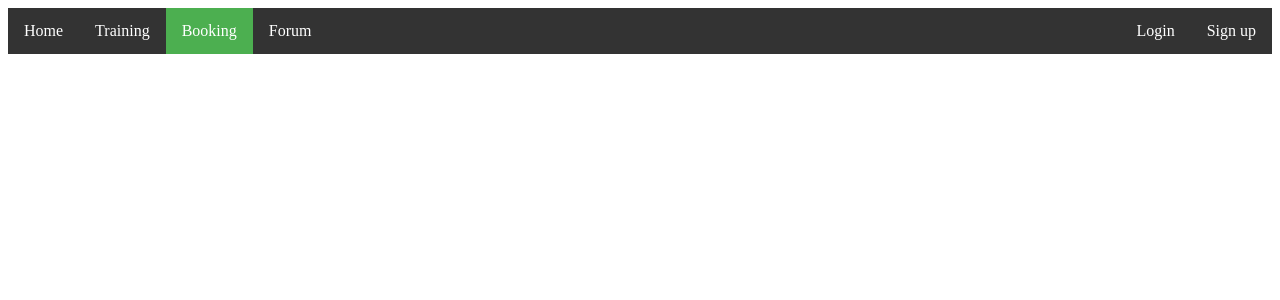
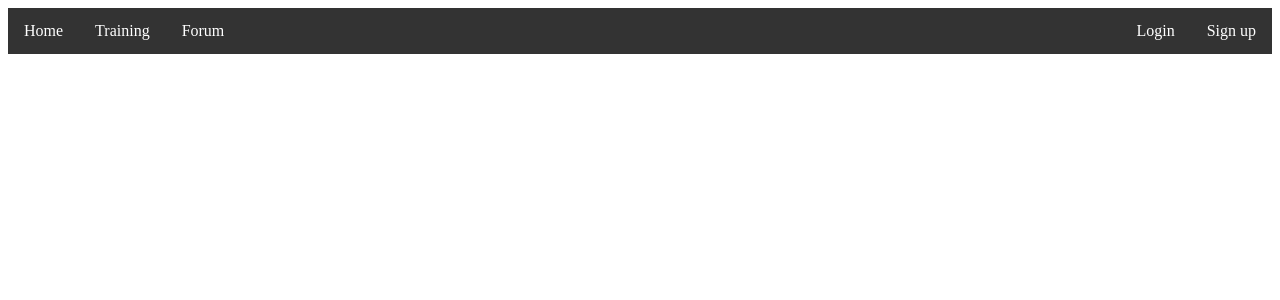
Before and after one commit to Willz789/Tennisklub, a PHP site: page /Booking.php in a window 1280 px wide. Shown: the top 300 px of the page. Run offline with PHP 8.4, Linux system fonts and the light colour scheme.

Commit message:
Update Navbar.php

```diff
--- a/navbar/Navbar.php
+++ b/navbar/Navbar.php
@@ -10,9 +10,6 @@
             </li>
             <li class="nav-item">
                 <a class="navbar-link" href="./Training.php">Training</a>
-            </li>
-            <li class="nav-item">
-                <a class="navbar-link" href='./Booking.php'>Booking</a>
             </li>
             <li class="nav-item">
                 <a class="navbar-link" href="./Forum.php">Forum</a>
@@ -28,18 +25,21 @@
                 </li>
                 <?php
             } else { // De næste er kun vist, hvis man er logget ind.
-                ?>
+                if(($_SESSION['role']) != 0){ // Disse elementer er kun vist, hvis man enten er træner eller admin.
+                    ?>
+                    <li class="nav-item">
+                        <a class="navbar-link" href='./CreatePost.php'>Create post</a>
+                    </li>
+                <?php } ?>
+
                 <li class="nav-item" style="float:right">
                     <a class="navbar-link" href='account/logout.php'>Log out</a>
                 </li>
+                <li class="nav-item">
+                    <a class="navbar-link" href='./Booking.php'>Booking</a>
+                </li>
+
                 <?php
-                if(($_SESSION['role']) != 0){ // Disse elementer er kun vist, hvis man enten er træner eller admin.
-                    ?>
-                <li class="nav-item">
-                    <a class="navbar-link" href='./CreatePost.php'>Create post</a>
-                </li>
-                <?php
-                }
                 if(isset($_SESSION['role'])){
                     if($_SESSION['role'] == 2){ // Man skal kun kunne tildele roller på hjemmesiden, hvis man er admin.
                         ?>
```
